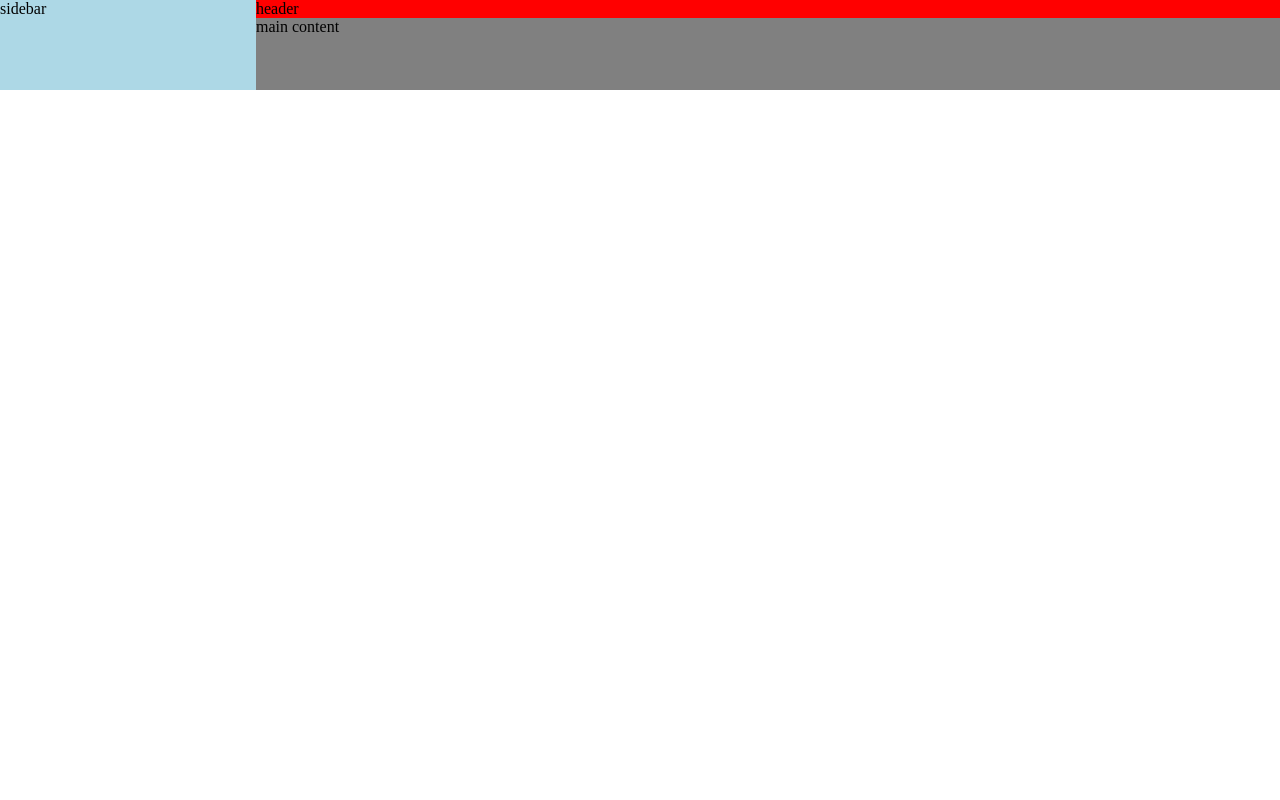
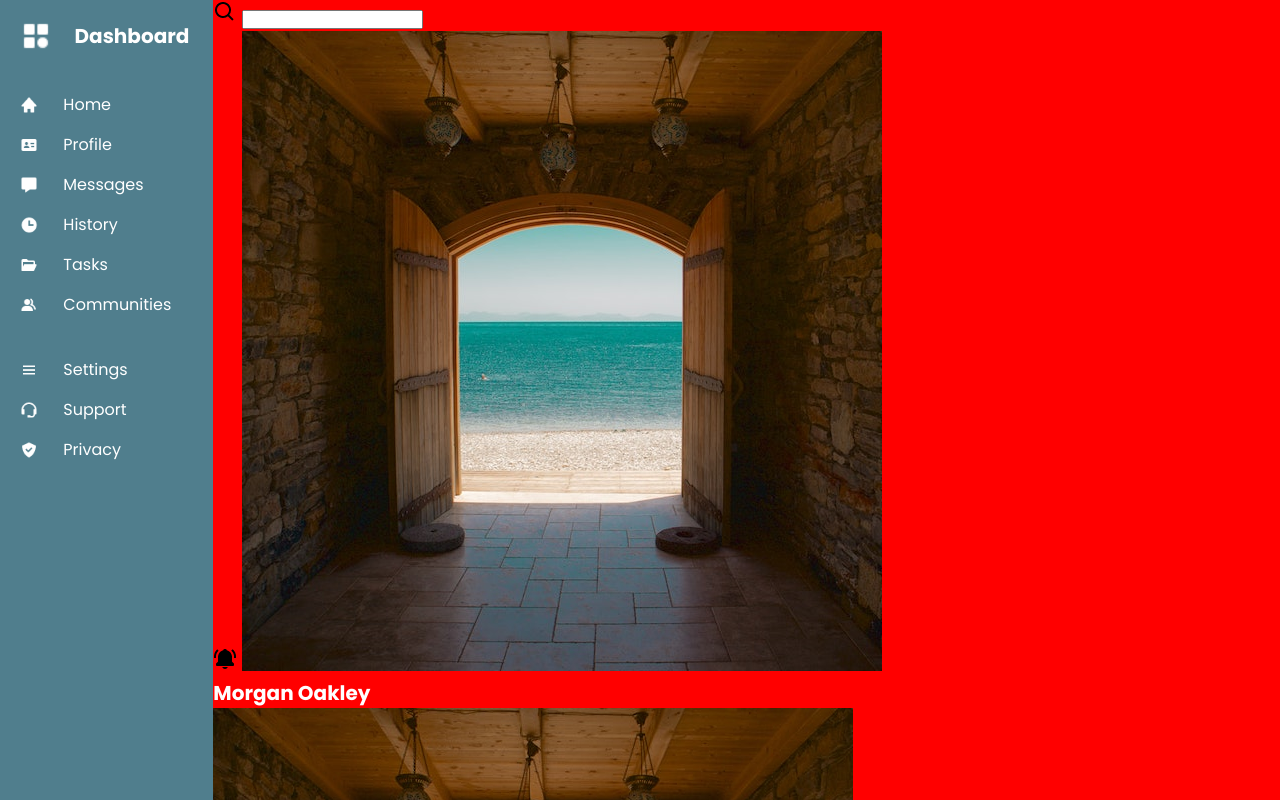
Before and after one commit to kpax10/admin-dashboard, a plain HTML site: page index.html in a window 1280 px wide. Shown: the top 800 px of the page. Drawn offline with Linux system fonts and the light colour scheme.

Commit message:
sidebar complete, header started

```diff
--- a/index.html
+++ b/index.html
@@ -5,6 +5,9 @@
   <meta charset="UTF-8">
   <meta http-equiv="X-UA-Compatible" content="IE=edge">
   <meta name="viewport" content="width=device-width, initial-scale=1.0">
+  <link rel="preconnect" href="https://fonts.googleapis.com">
+  <link rel="preconnect" href="https://fonts.gstatic.com" crossorigin>
+  <link href="https://fonts.googleapis.com/css2?family=Poppins:wght@400;700&display=swap" rel="stylesheet">
   <link rel="stylesheet" href="./styles.css">
   <title>Admin Dashboard</title>
 </head>
@@ -13,15 +16,91 @@
   <div class="grid-container">
 
     <div class="header-container">
-      header
+
+      <div class="search">
+        <img src="./assets/search.png" alt="">
+        <input type="search" name="" id="">
+      </div>
+
+      <div class="notification">
+        <img src="./assets/bell.png" alt="" class="bell">
+        <img src="./assets/user-icon.jpg" alt="|" class="user-icon-sm"></img>
+        <h2 class="user-name">Morgan Oakley</h2>
+      </div>
+
+      <div class="user-info">
+        <img src="./assets/user-icon.jpg" alt="" class="user-icon-lrg">
+        <p>Hi there,</p>
+        <h2>Morgan Oakley (@morgan)</h2>
+      </div>
+
+      <div class="buttons">
+        <button>New</button>
+        <button>Upload</button>
+        <button>Share</button>
+      </div>
+
     </div>
 
     <div class="sidebar-container">
-      sidebar
+      <div>
+        <div class="logo">
+          <img src="./assets/logo.png" alt="">
+          <h2>Dashboard</h2>
+        </div>
+
+        <div class="top-nav">
+          <ul>
+            <li>
+              <img class="icon" src="./assets/home.png" alt="">
+              <a href="#">Home</a>
+            </li>
+            <li>
+              <img class="icon" src="./assets/id-card.png" alt="">
+              <a href="#">Profile</a>
+            </li>
+            <li>
+              <img class="icon" src="./assets/message.png" alt="">
+              <a href="#">Messages</a>
+            </li>
+            <li>
+              <img class="icon" src="./assets/time.png" alt="">
+              <a href="#">History</a>
+            </li>
+            <li>
+              <img class="icon" src="./assets/folder.png" alt="">
+              <a href="#">Tasks</a>
+            </li>
+            <li>
+              <img class="icon" src="./assets/group.png" alt="">
+              <a href="#">Communities</a>
+            </li>
+          </ul>
+        </div>
+
+        <div class="bottom-nav">
+          <ul>
+            <li>
+              <img class="icon" src="./assets/menu.png" alt="">
+              <a href="#">Settings</a>
+            </li>
+            <li>
+              <img class="icon" src="./assets/support.png" alt="">
+              <a href="#">Support</a>
+            </li>
+            <li>
+              <img class="icon" src="./assets/shield.png" alt="">
+              <a href="#">Privacy</a>
+            </li>
+          </ul>
+        </div>
+
+      </div>
     </div>
-
     <div class="main-content-container">
       main content
+
+
     </div>
 
   </div>
--- a/styles.css
+++ b/styles.css
@@ -4,11 +4,17 @@
   box-sizing: border-box;
 }
 
+html {
+  font-family: 'Poppins', sans-serif;
+}
+
 .grid-container {
   display: grid;
-  grid-template-columns: 1fr 4fr;
+  grid-template-columns: 1fr 5fr;
   grid-template-rows: 1fr 4fr;
 }
+
+/* Header */
 
 .header-container {
   grid-column: 2 / 3;
@@ -16,11 +22,71 @@
   background-color: red;
 }
 
+
+
+
+
+/* Sidebar*/
+
 .sidebar-container {
   grid-column: 1 / 2;
   grid-row: 1 /3;
-  background-color: lightblue;
+  background-color: rgb(80, 126, 141);
 }
+
+.sidebar-container>div {
+  position: sticky;
+  top: 0;
+  padding: 20px;
+  display: grid;
+  gap: 40px;
+}
+
+.icon {
+  filter: invert(100%);
+  height: 18px;
+}
+
+h2 {
+  font-size: 20px;
+  font-weight: 700;
+  color: white;
+}
+
+.logo,
+.top-nav li,
+.bottom-nav li {
+  display: grid;
+  grid-template-columns: 1fr 3fr;
+  align-items: center;
+}
+
+.logo {
+  gap: 15px;
+}
+
+.top-nav ul,
+.bottom-nav ul {
+  display: grid;
+  gap: 15px;
+}
+
+ul {
+  list-style: none;
+}
+
+a {
+  text-decoration: none;
+  color: white;
+}
+
+
+
+.logo img {
+  height: 2rem;
+}
+
+/* Main Content*/
 
 .main-content-container {
   grid-column: 2 / 3;
```
Also changed, not shown: assets/bell.png (added), assets/folder.png (added), assets/group.png (added), assets/home.png (added), assets/id-card.png (added), assets/logo.png (added), assets/menu.png (added), assets/message.png (added), assets/sample-project.png (renamed from assets/dashboard-project-design.png), assets/search.png (added), assets/shield.png (added), assets/support.png (added), assets/time.png (added), assets/user-icon.jpg (added).
